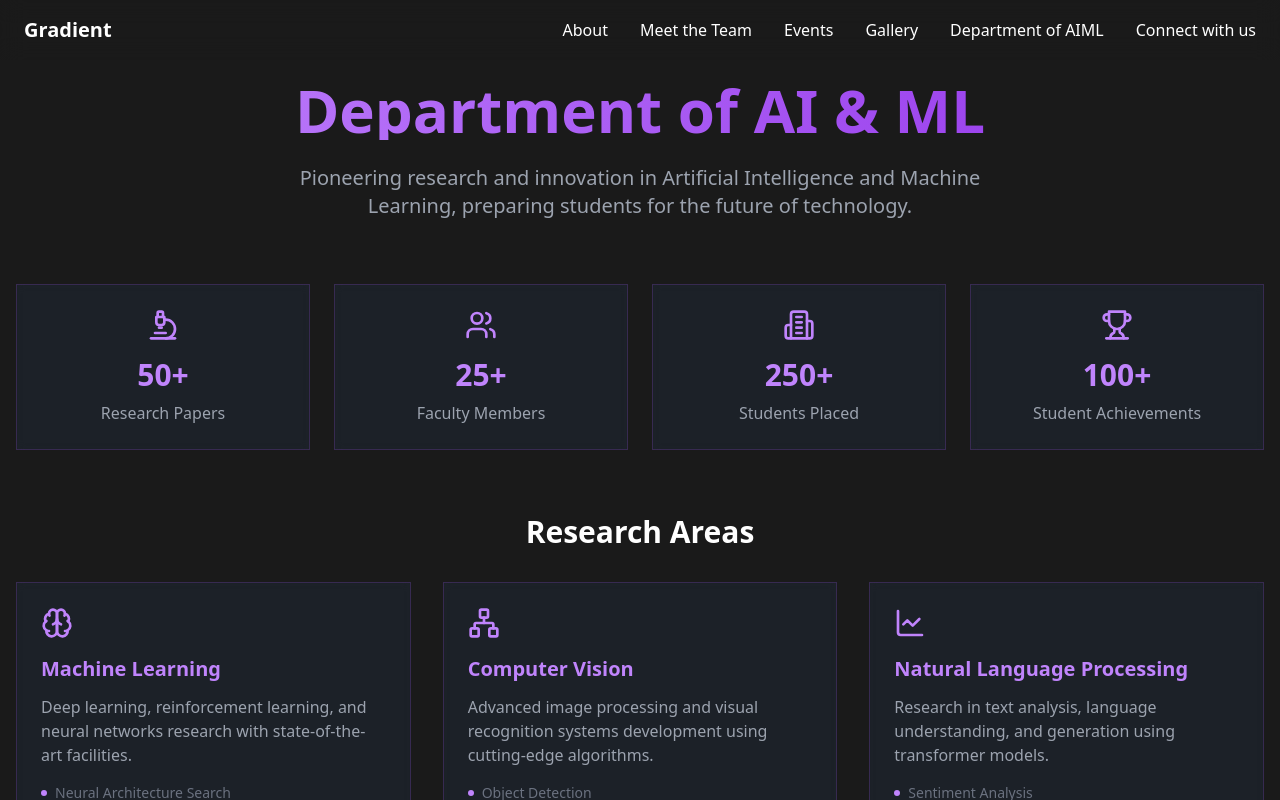
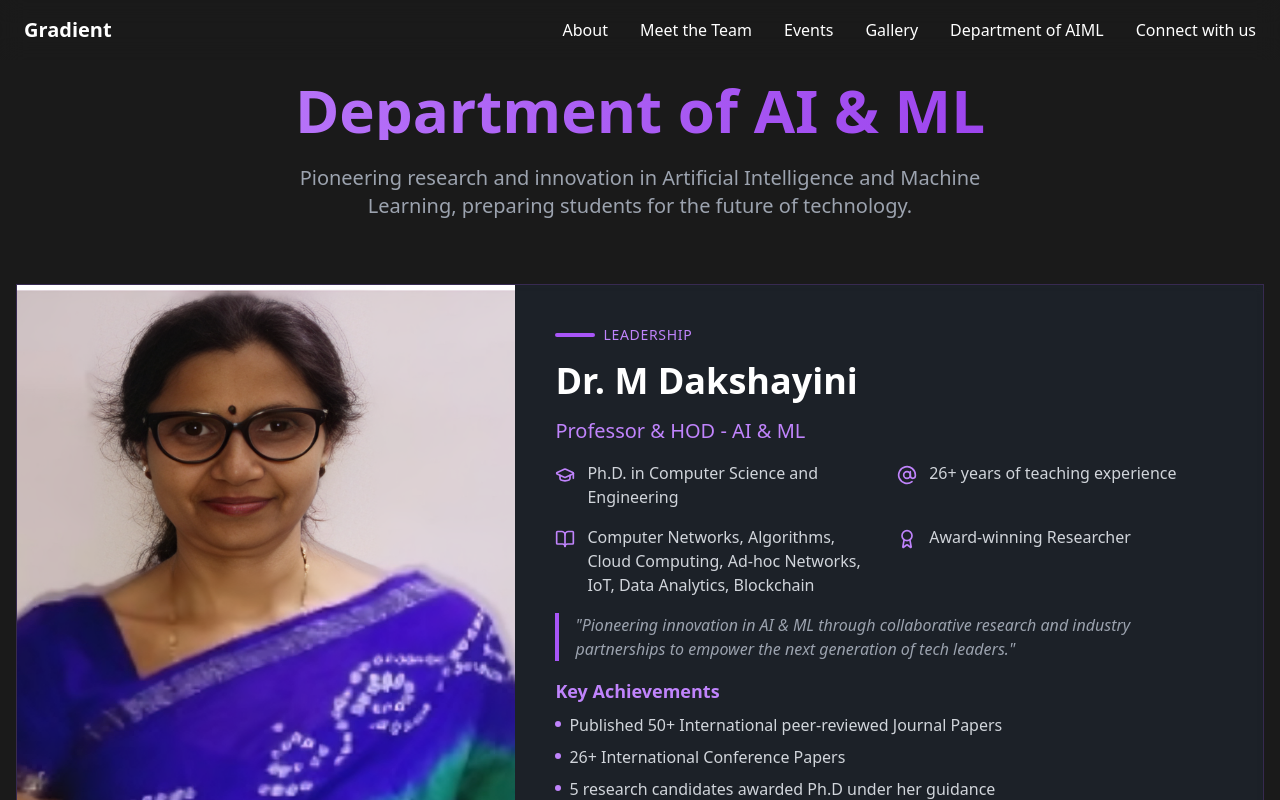
Before and after one commit to Vinay-yele/Gradient-Website, a Next.js app: page /department-work in a window 1280 px wide. Shown: the top 800 px of the page. Built offline with nearby package versions, Linux system fonts and the light colour scheme.

Commit message:
hod maam updated

```diff
--- a/app/connect/page.tsx
+++ b/app/connect/page.tsx
@@ -64,7 +64,7 @@ export default function Connect() {
                   </span>
                 </motion.div>
 
-                <motion.div
+                {/* <motion.div
                   className="flex items-center group cursor-pointer"
                   whileHover={{ x: 10 }}
                   transition={{ type: "spring", stiffness: 400, damping: 10 }}
@@ -75,7 +75,7 @@ export default function Connect() {
                   <span className="ml-4 text-gray-300 group-hover:text-purple-400 transition-colors duration-300">
                     +91 1234567890
                   </span>
-                </motion.div>
+                </motion.div> */}
 
                 <motion.div
                   className="flex items-center group cursor-pointer"
@@ -86,7 +86,11 @@ export default function Connect() {
                     <MapPin className="w-5 h-5" />
                   </div>
                   <span className="ml-4 text-gray-300 group-hover:text-purple-400 transition-colors duration-300">
-                    B.M.S. College of Engineering, Bengaluru
+                  Department of Machine Learning
+7th Floor, PJA Block
+B.M.S. College of Engineering
+#1908, Bull Temple Road
+Bengaluru - 560 01
                   </span>
                 </motion.div>
               </div>
--- a/app/department-work/page.tsx
+++ b/app/department-work/page.tsx
@@ -2,8 +2,27 @@
 import Footer from '@/components/Footer'
 import Navbar from '../../components/Navbar'
 import { motion } from 'framer-motion'
-import { Trophy, Users, Building2, Microscope, GraduationCap, Brain, Network, LineChart, Server, Code, Database, Cpu } from 'lucide-react'
+import { Trophy, Users, Building2, Microscope, GraduationCap, Brain, Network, LineChart, Server, Code, Database, Cpu, AtSign, BookOpen, Award } from 'lucide-react'
 import Image from 'next/image'
+
+// Add HOD information
+// Add HOD information
+const headOfDepartment = {
+  name: "Dr. M Dakshayini",
+  position: "Professor & HOD - AI & ML",
+  image: "/hod maam.png", // Replace with actual image path
+  education: "Ph.D. in Computer Science and Engineering",
+  experience: "26+ years of teaching experience",
+  specialization: "Computer Networks, Algorithms, Cloud Computing, Ad-hoc Networks, IoT, Data Analytics, Blockchain",
+  achievements: [
+    "Published 50+ International peer-reviewed Journal Papers",
+    "26+ International Conference Papers",
+    "5 research candidates awarded Ph.D under her guidance",
+    "NBA Evaluator appointed from NBA, India",
+    "Published patent for 'Co-operative Proxy Servers Architecture'"
+  ],
+  quote: "Pioneering innovation in AI & ML through collaborative research and industry partnerships to empower the next generation of tech leaders."
+}
 
 const stats = [
   { label: 'Research Papers', value: '50+', icon: Microscope },
@@ -107,6 +126,78 @@ export default function DepartmentWork() {
           </p>
         </motion.div>
 
+        {/* Head of Department Section */}
+        <motion.section
+          className="mb-16"
+          initial={{ opacity: 0, y: 10 }}
+          animate={{ opacity: 1, y: 0 }}
+          transition={{ duration: 0.5, delay: 0.1 }}
+        >
+          <div className="bg-gray-800/50 rounded-lg overflow-hidden backdrop-blur-sm border border-purple-500/20">
+            <div className="grid md:grid-cols-5 gap-0">
+              {/* Image Column */}
+              <div className="md:col-span-2 relative h-full min-h-[400px]">
+  <Image
+    src={headOfDepartment.image}
+    alt={headOfDepartment.name}
+    fill
+    className="object-cover"
+  />
+</div>
+
+              {/* Content Column */}
+              <div className="md:col-span-3 p-8 md:p-10 flex flex-col justify-center">
+                <div className="flex flex-col space-y-4">
+                  <div className="inline-flex items-center space-x-2">
+                    <span className="h-1 w-10 bg-purple-500 rounded-full"></span>
+                    <span className="text-purple-400 tracking-wider text-sm uppercase">Leadership</span>
+                  </div>
+
+                  <h2 className="text-3xl md:text-4xl font-bold text-white">{headOfDepartment.name}</h2>
+                  <h3 className="text-xl text-purple-400">{headOfDepartment.position}</h3>
+
+                  <div className="grid grid-cols-1 md:grid-cols-2 gap-4 mt-4">
+                    <div className="flex items-start">
+                      <GraduationCap className="w-5 h-5 text-purple-400 mr-3 mt-1 flex-shrink-0" />
+                      <span className="text-gray-300">{headOfDepartment.education}</span>
+                    </div>
+                    <div className="flex items-start">
+                      <AtSign className="w-5 h-5 text-purple-400 mr-3 mt-1 flex-shrink-0" />
+                      <span className="text-gray-300">{headOfDepartment.experience}</span>
+                    </div>
+                    <div className="flex items-start">
+                      <BookOpen className="w-5 h-5 text-purple-400 mr-3 mt-1 flex-shrink-0" />
+                      <span className="text-gray-300">{headOfDepartment.specialization}</span>
+                    </div>
+                    <div className="flex items-start">
+                      <Award className="w-5 h-5 text-purple-400 mr-3 mt-1 flex-shrink-0" />
+                      <span className="text-gray-300">Award-winning Researcher</span>
+                    </div>
+                  </div>
+
+                  <div className="mt-4">
+                    <blockquote className="border-l-4 border-purple-500 pl-4 italic text-gray-400">
+                      "{headOfDepartment.quote}"
+                    </blockquote>
+                  </div>
+
+                  <div className="mt-6">
+                    <h4 className="text-lg font-semibold text-purple-400 mb-2">Key Achievements</h4>
+                    <ul className="space-y-2">
+                      {headOfDepartment.achievements.map((achievement, index) => (
+                        <li key={index} className="flex items-start text-gray-300">
+                          <span className="w-1.5 h-1.5 bg-purple-400 rounded-full mr-2 mt-2" />
+                          <span>{achievement}</span>
+                        </li>
+                      ))}
+                    </ul>
+                  </div>
+                </div>
+              </div>
+            </div>
+          </div>
+        </motion.section>
+
         {/* Stats Section */}
         <motion.div
           className="grid grid-cols-2 md:grid-cols-4 gap-6 mb-16"
@@ -158,6 +249,7 @@ export default function DepartmentWork() {
           </div>
         </motion.section>
 
+        {/* Rest of the sections remain unchanged */}
         {/* Center of Excellence Section */}
         <motion.section
           className="mt-16"
--- a/app/layout.tsx
+++ b/app/layout.tsx
@@ -34,7 +34,7 @@ export default function RootLayout({
         <div className=" bg-gradient-to-b from-gray-900 to-black">
         {children}
         <Analytics />
-        {/* <Footer/> */}
+        <Footer/>
         </div>
       </body>
     </html>
--- a/app/page.tsx
+++ b/app/page.tsx
@@ -5,8 +5,9 @@ import Image from 'next/image'
 import { motion } from 'framer-motion'
 import { ArrowRight, ChevronDown } from 'lucide-react'
 import Link from 'next/link'
-import { FaFacebook, FaTwitter, FaLinkedin, FaGithub } from 'react-icons/fa'
+
 import TypingAnimation from '@/components/ui/typing-animation'
+import { FaInstagram, FaLinkedin } from "react-icons/fa";
 
 export default function Home() {
   const [isVisible, setIsVisible] = useState(false)
@@ -133,7 +134,7 @@ export default function Home() {
       </div>
 
       {/* Scroll Indicator */}
-      <motion.div
+      {/* <motion.div
         className="absolute bottom-20 left-1/2 transform -translate-x-1/2"
         initial={{ opacity: 0, y: -20 }}
         animate={{ opacity: 1, y: 0 }}
@@ -145,7 +146,7 @@ export default function Home() {
         >
           <ChevronDown size={24} className="text-purple-400" />
         </motion.div>
-      </motion.div>
+      </motion.div> */}
 
       {/* Social Media Links */}
       <motion.div
@@ -155,10 +156,8 @@ export default function Home() {
   transition={{ delay: 0.8 }}
 >
   {[
-          { Icon: FaFacebook, href: "https://facebook.com" },
-          { Icon: FaTwitter, href: "https://twitter.com" },
-          { Icon: FaLinkedin, href: "https://linkedin.com" },
-          { Icon: FaGithub, href: "https://github.com" }
+    { Icon: FaInstagram, href: "https://www.instagram.com/gradient.aiml/" },
+    { Icon: FaLinkedin, href: "https://www.linkedin.com/company/gradient-club/" }
   ].map(({ Icon, href }) => (
     <Link
       key={href}
--- a/components/Footer.tsx
+++ b/components/Footer.tsx
@@ -14,7 +14,7 @@ const Footer = () => {
   ]
 
   const socialLinks = [
-    { icon: Facebook, href: "https://facebook.com/gradientbmsce", label: "Facebook" },
+    // { icon: Facebook, href: "https://facebook.com/gradientbmsce", label: "Facebook" },
     { icon: Twitter, href: "https://twitter.com/gradientbmsce", label: "Twitter" },
     { icon: Instagram, href: "https://instagram.com/gradientbmsce", label: "Instagram" },
     { icon: Linkedin, href: "https://linkedin.com/company/gradientbmsce", label: "LinkedIn" }
@@ -117,6 +117,16 @@ const Footer = () => {
   className="border-t border-purple-500/10 mt-12 pt-8 text-center text-gray-400"
 >
   <p>&copy; {new Date().getFullYear()} Gradient BMSCE. All rights reserved.</p>
+  <p className="mt-2">
+    Designed and built by{" "}
+    <Link
+      href="https://vinayyele.live/"
+      target="_blank"
+      className="text-purple-400 hover:underline"
+    >
+      Vinay Yele
+    </Link>, Design Head at Gradient.
+  </p>
 </motion.div>
       </div>
     </footer>
```
Also changed, not shown: public/hod maam.png (added), 1 other file (tests, documents, lock files or other folders). Lines whose indentation alone changed are shown as unchanged.
